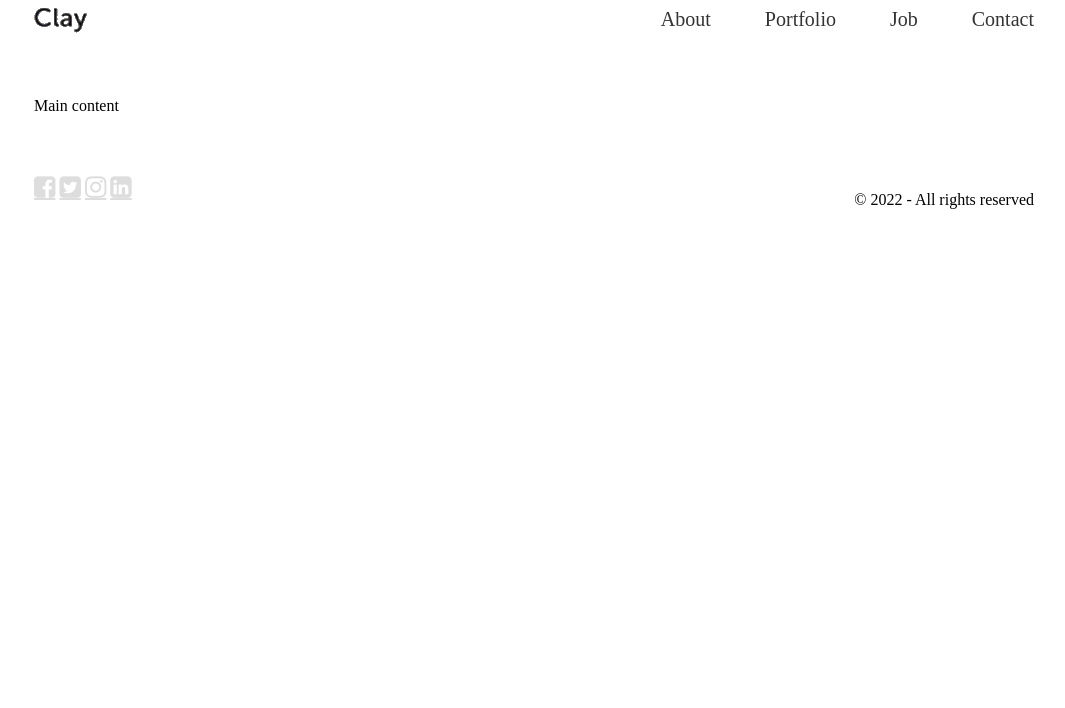
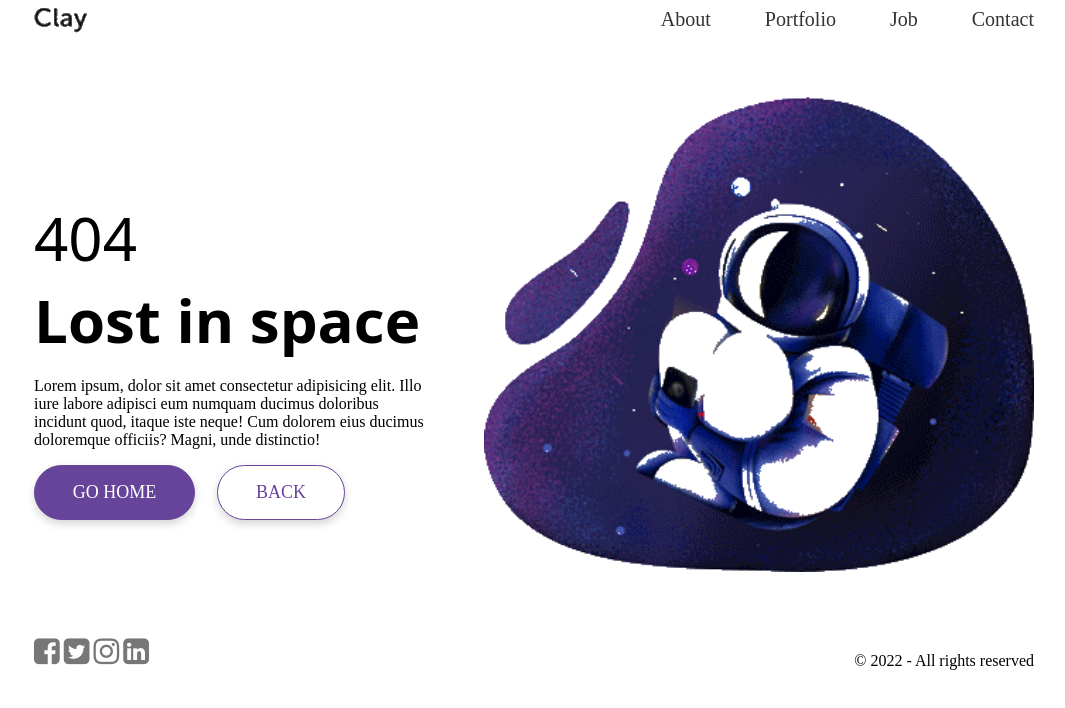
Before and after one commit to AurimasCerniauskas/5p_06-14, a website: page index.html in a window 1280 px wide. Shown: the whole page, without its empty margins (106-1171 px from the left). Drawn offline with Linux system fonts and the light colour scheme.

Commit message:
main style

```diff
--- /dev/null
+++ b/css/button.css
@@ -0,0 +1,29 @@
+.btn{
+  display: inline-block;
+  background-color: #649;
+  color: #fff;
+  margin-right: 1em;
+  margin-bottom: 1em;
+  font-size: 18px;
+  text-transform: uppercase;
+  text-decoration: none;
+  padding: 0.9em 2.1em;
+  border-radius: 1.6em;
+  border: 0.1em solid #649;
+  box-shadow: 0 4px 8px #d6d6d6;
+  transition: all 0.3s;
+}
+.btn:hover{
+  background-color: #fff;
+  color: #649;
+  box-shadow: 0 4px 12px #8a8888;
+
+}
+.btn.btn-white{
+  background-color: #fff;
+  color: #649;
+}
+.btn.btn-white:hover{
+  background-color: #649;
+  color: #fff;
+}
--- a/css/style.css
+++ b/css/style.css
@@ -1,4 +1,4 @@
-.container{
+.cont{
   display: inline-block;
   width: 1000px;
   margin: 0 calc((100% - 1000px) / 2);
@@ -31,15 +31,45 @@
   margin-top: 60px;
   margin-bottom: 60px;
 }
+.left{
+  width: 40%;
+  float: left;
+  margin-top: 100px;
+}
+.main-title{
+  margin: 0;
+  font-size: 60px;
+  font-family: system-ui, -apple-system, BlinkMacSystemFont, 'Segoe UI', Roboto, Oxygen, Ubuntu, Cantarell, 'Open Sans', 'Helvetica Neue', sans-serif;
+}
+.main-title > span{
+  font-weight: 100;
+}
+.description{
+
+}
+.btn{
+
+}
+.right{
+  float: right;
+  width: 55%;
+}
 
 /* Footer style */
 .socials{
   float: left;
 }
-.socials > a{
-  font-size: 25px;
-  color: rgb(221, 221, 221);
+.socials a{
+  text-decoration: none;
+  font-size: 30px;
+  color: #777;
+}
+.socials a:hover{
+  color: #649;
 }
 .copyright{
   float: right;
 }
+/* .cont:last-of-type{
+  background-color: red;
+} */
--- a/index.html
+++ b/index.html
@@ -4,13 +4,16 @@
   <meta charset="UTF-8">
   <meta http-equiv="X-UA-Compatible" content="IE=edge">
   <meta name="viewport" content="width=device-width, initial-scale=1.0">
+    <!-- 3rd party -->
     <link rel="stylesheet" href="./css/font-awesome.min.css">
+    <!-- components -->
+    <link rel="stylesheet" href="./css/button.css">
     <link rel="stylesheet" href="./css/style.css">
   <title>Astro</title>
 
 </head>
 <body>
-  <header class="container">
+  <header class="cont">
    <img class="logo" src="./img/Logo.png" alt="Logo">
    <nav class="main-nav">
     <a class="link" href="#">About</a>
@@ -19,8 +22,16 @@
     <a class="link" href="#">Contact</a>
    </nav>
   </header>
-  <main class="container hero">Main content</main>
-  <footer class="container">
+  <main  class="cont hero">
+    <div class="left">
+      <h1 class="main-title"><span> 404</span> <br> Lost in space</h1>
+      <p class="description">Lorem ipsum, dolor sit amet consectetur adipisicing elit. Illo iure labore adipisci eum numquam ducimus doloribus incidunt quod, itaque iste neque! Cum dolorem eius ducimus doloremque officiis? Magni, unde distinctio!</p>
+      <a href="#" class="btn">Go Home</a>
+      <a href="#" class="btn btn-white">Back</a>
+    </div>
+    <img class="right" src="./img/kosm.png" alt="Astronautas">
+  </main>
+  <footer class="cont">
     <div class="socials">
       <a class="fa fa-facebook-square" href="#"></a>
       <a class="fa fa-twitter-square" href="#"></a>
```
Also changed, not shown: baner.png (added), img/kosm.png (added).
